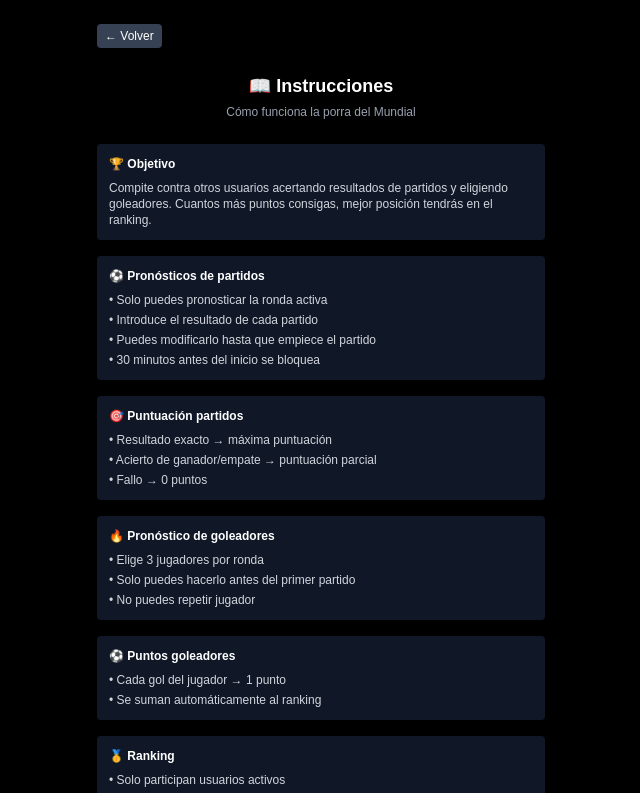
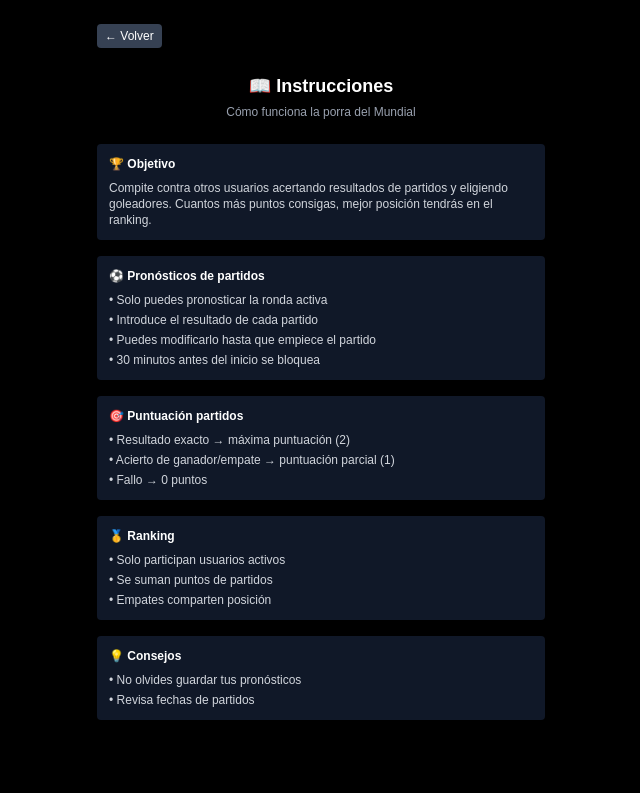
Before and after one commit to Akilimarro/mundial-porra, a Next.js app: page /instrucciones in a window 1280 px wide. Shown: the top 793 px of the page, without its empty margins (319-959 px from the left). Built offline with nearby package versions, Linux system fonts and the light colour scheme.

Commit message:
app v4.1

```diff
--- a/app/instrucciones/page.tsx
+++ b/app/instrucciones/page.tsx
@@ -51,30 +51,9 @@ export default function InstruccionesPage() {
           <h2 className="font-semibold mb-2">🎯 Puntuación partidos</h2>
 
           <ul className="space-y-1 text-gray-300">
-            <li>• Resultado exacto → máxima puntuación</li>
-            <li>• Acierto de ganador/empate → puntuación parcial</li>
+            <li>• Resultado exacto → máxima puntuación (2)</li>
+            <li>• Acierto de ganador/empate → puntuación parcial (1)</li>
             <li>• Fallo → 0 puntos</li>
-          </ul>
-        </div>
-
-        {/* GOLEADORES */}
-        <div className="bg-gray-900 p-3 rounded">
-          <h2 className="font-semibold mb-2">🔥 Pronóstico de goleadores</h2>
-
-          <ul className="space-y-1 text-gray-300">
-            <li>• Elige 3 jugadores por ronda</li>
-            <li>• Solo puedes hacerlo antes del primer partido</li>
-            <li>• No puedes repetir jugador</li>
-          </ul>
-        </div>
-
-        {/* PUNTOS GOLES */}
-        <div className="bg-gray-900 p-3 rounded">
-          <h2 className="font-semibold mb-2">⚽ Puntos goleadores</h2>
-
-          <ul className="space-y-1 text-gray-300">
-            <li>• Cada gol del jugador → 1 punto</li>
-            <li>• Se suman automáticamente al ranking</li>
           </ul>
         </div>
 
@@ -84,7 +63,7 @@ export default function InstruccionesPage() {
 
           <ul className="space-y-1 text-gray-300">
             <li>• Solo participan usuarios activos</li>
-            <li>• Se suman puntos de partidos + goleadores</li>
+            <li>• Se suman puntos de partidos</li>
             <li>• Empates comparten posición</li>
           </ul>
         </div>
@@ -96,7 +75,6 @@ export default function InstruccionesPage() {
           <ul className="space-y-1 text-gray-300">
             <li>• No olvides guardar tus pronósticos</li>
             <li>• Revisa fechas de partidos</li>
-            <li>• Elige goleadores que jueguen seguro</li>
           </ul>
         </div>
 
--- a/app/pronosticos/page.tsx
+++ b/app/pronosticos/page.tsx
@@ -70,7 +70,7 @@ const countryFlags: Record<string, string> = {
   uzbekistan: "uz",
 };
 
-// 🔥 NORMALIZADOR ROBUSTO (CLAVE DEL FIX)
+// 🔥 NORMALIZADOR
 function normalize(team: string) {
   return team
     .toLowerCase()
@@ -113,24 +113,39 @@ export default function PronosticosPage() {
 
     setUser(parsed);
 
-    const { data: r } = await supabase
+    // 🔥 1. obtener ronda activa
+    const { data: activeRound } = await supabase
       .from("rounds")
       .select("*")
       .eq("active", true)
       .single();
 
-    setRound(r);
-    if (!r) return;
+    if (!activeRound) return;
 
+    // 🔥 2. buscar siguiente ronda
+    const { data: nextRound } = await supabase
+      .from("rounds")
+      .select("*")
+      .gt("id", activeRound.id)
+      .order("id", { ascending: true })
+      .limit(1)
+      .maybeSingle();
+
+    // 🔥 3. decidir qué ronda usar
+    const selectedRound = nextRound || activeRound;
+
+    setRound(selectedRound);
+
+    // 🔥 4. cargar partidos de ESA ronda
     const { data: m } = await supabase
       .from("matches")
       .select("*")
-      .eq("round_id", r.id)
+      .eq("round_id", selectedRound.id)
       .order("match_date", { ascending: true });
 
     setMatches(m ?? []);
 
-    // 🔒 BLOQUEO POR PRIMER PARTIDO (FIX COMPLETO)
+    // 🔒 BLOQUEO sobre la ronda mostrada
     if (m && m.length > 0) {
       const firstMatchDate = new Date(m[0].match_date).getTime();
       if (Date.now() >= firstMatchDate) {
@@ -138,6 +153,7 @@ export default function PronosticosPage() {
       }
     }
 
+    // 🔥 predicciones (siguen siendo del usuario global)
     const { data: p } = await supabase
       .from("predictions")
       .select("*")
```
